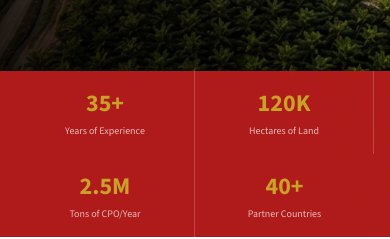
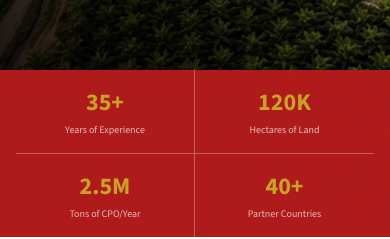
Before and after one commit to Yudbay1809/BPON, a Next.js app: page /en in a window 390 px wide. Shown: the part 607-846 px from the top of the page. Built offline with nearby package versions, Linux system fonts and the light colour scheme.

Commit message:
style: add horizontal and vertical dividers to hero stats grid for better mobile visibility

```diff
--- a/src/app/[locale]/page.tsx
+++ b/src/app/[locale]/page.tsx
@@ -84,9 +84,19 @@ export default async function HomePage(props: { params: Promise<{ locale: string
         <div className="absolute bottom-0 left-0 right-0 z-20">
           <div className="bg-primary/95 backdrop-blur-sm">
             <div className="container mx-auto px-4 md:px-8 max-w-7xl">
-              <div className="grid grid-cols-2 md:grid-cols-4">
+              <div className="grid grid-cols-2 md:grid-cols-4 border-white/30">
                 {copy.stats.map((stat, index) => (
-                  <div key={index} className="py-4 px-2 sm:py-5 sm:px-6 text-center border-r border-white/20 last:border-0">
+                  <div
+                    key={index}
+                    className={cn(
+                      "py-4 px-2 sm:py-5 sm:px-6 text-center border-white/30",
+                      // Mobile: Border right for odd items, border bottom for first two
+                      index % 2 === 0 ? "border-r" : "",
+                      index < 2 ? "border-b" : "",
+                      // Desktop: Reset horizontal borders, add vertical borders for all except last
+                      "md:border-b-0 md:border-r md:last:border-r-0"
+                    )}
+                  >
                     <p className="text-2xl sm:text-3xl font-bold text-accent">{stat.value}</p>
                     <p className="text-white/70 text-[10px] sm:text-sm mt-1">{stat.label}</p>
                   </div>
```
